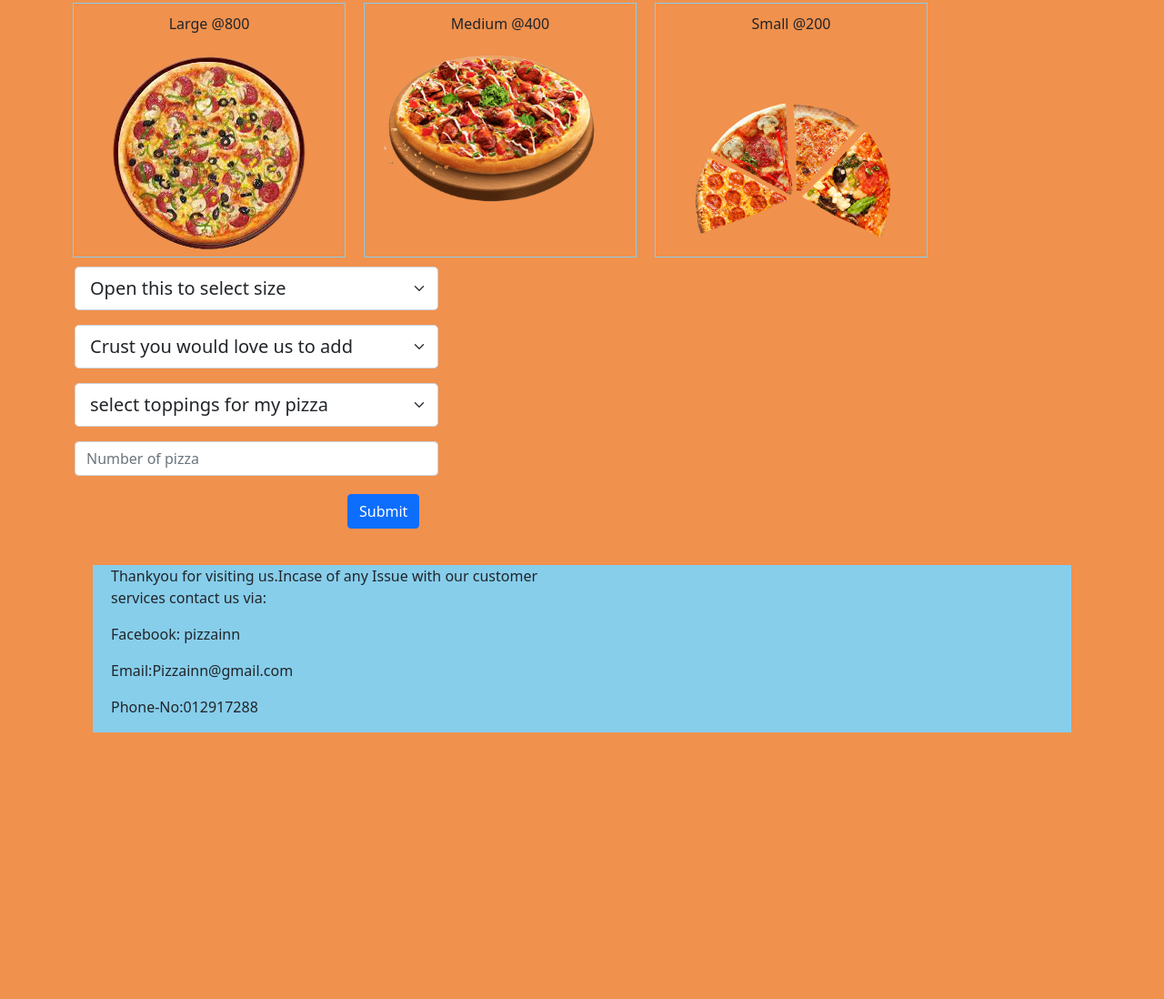
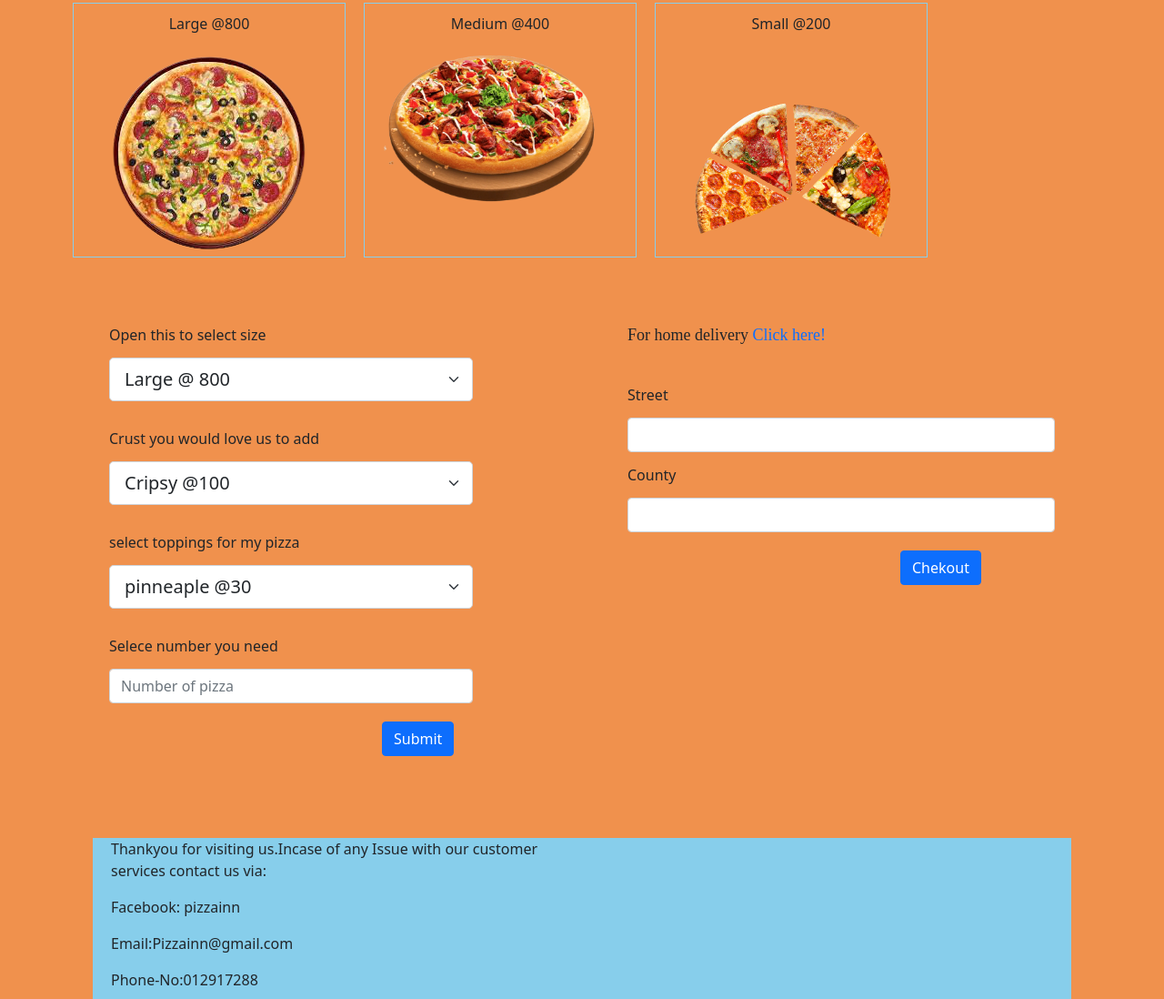
Before and after one commit to melodytowett/Pizza-Inn, a plain HTML site: page index.html in a window 1280 px wide. Shown: the part 549-1647 px from the top of the page at 91% size. Before the commit the page ends 1374 px from the top, so only its background shows below. Drawn offline with nearby package versions, Linux system fonts and the light colour scheme.

Commit message:
add the address form

```diff
--- a/index.html
+++ b/index.html
@@ -12,19 +12,7 @@
 </head>
 <body>
     <div class="container">
-        <!-- <nav class="navbar navbar-light bg-light">
-            <div class="container-fluid">
-              <a class="navbar-brand" href="#">
-                <img src="images/pizza-removebg-preview.png" alt="" width="100" height="80">
-              </a>
-                <ul class="navbar-nav">
-                    <a class="nav-link"href="#">Home</a>
-                    <a class="nav-link" href="#">Order</a>
-                    <a class="nav-link" href="#">Contact</a>
-                </ul>
 
-            </div>
-          </nav> -->
           <nav class="navbar navbar-expand-lg navbar-light ">
             <div class="container-fluid">
                 <a class="navbar-brand" href="#">
@@ -73,32 +61,64 @@
                         </div>
                     </div>
 
-                    <form>
-                        <select class="form-select form-select-lg mb-3" aria-label=".form-select-lg example">
+                    <div class="row">
+                      <div class="col-md-6">
+                    <form id="myForm">
 
-                            <option selected>Open this to select size</option>
-                            <option value="1">Large</option>
-                            <option value="2">Medium</option>
-                            <option value="3">Small</option>
+                      <label>Open this to select size</label>
+                        <select class="form-select form-select-lg mb-3" id="size" aria-label=".form-select-lg example">
+                            <option value="Large">Large @ 800</option>
+                            <option value="Medium">Medium @ 400</option>
+                            <option value="Small">Small @ 200</option>
                           </select>
-
-                          <select class="form-select form-select-lg mb-3" aria-label=".form-select-sm example">
-                            <option selected>Crust you would love us to add</option>
-                            <option value="1">Cripsy</option>
-                            <option value="2">Stuffed</option>
-                            <option value="3">Gluten-free</option>
+                          <label>Crust you would love us to add</label>
+                          <select class="form-select form-select-lg mb-3" id="crust" aria-label=".form-select-sm example">
+                            <option value="Cripsy">Cripsy @100</option>
+                            <option value="Stuffed">Stuffed @130</option>
+                            <option value="Gluten-free">Gluten-free @210</option>
                           </select>
-                          <select class="form-select form-select-lg mb-3" aria-label=".form-select-lg example">
-                            <option selected>select toppings for my pizza</option>
-                            <option value="1">pinneaple</option>
-                            <option value="2">beef</option>
-                            <option value="3">Cripsy</option>
+                          <label>select toppings for my pizza</label>
+                          <select class="form-select form-select-lg mb-3" id="toppings" aria-label=".form-select-lg example">
+                            <option value="pinneaple">pinneaple @30</option>
+                            <option value="beef">beef @40</option>
+                            <option value="chicken">chicken @60</option>
                           </select>
+                          <label>Selece number you need</label>
                           <input type="number" class="form-control" id="number" placeholder="Number of pizza">
 
                           <button type="submit" class="btn btn-primary">Submit</button>
                     </form>
+                    </div>
 
+
+                    <div class="col-md-6">
+                    <div id="hidden">
+                      <h6>Thankyou for chosing us.</h6>
+                      <p>We Have received your order. You have ordered <span id="quantity"></span> Pizza  with <span id="type"></span>  crust and <span id="top"></span> Toppings <br> Your Total Bill is:  <span id="Total"></span></p>
+                    </div>
+                    <div class="showing">
+                      <p>For home delivery <span class="Clickable text-primary">Click here!</span></p>
+
+                      <form id="new-contact">
+                            <div id="new-addresses">
+                                <div class="new-address">
+                                    <div class="form-group">
+                                        <label for="new-street">Street</label>
+                                        <input type="text" class="form-control new-street">
+                                    </div>
+                                    <div class="form-group">
+                                        <label for="new-county">County</label>
+                                        <input type="text" class="form-control new-county">
+
+                                    </div>
+                                </div>
+                            </div>
+                           <span class="btn btn-primary" id="add-address">Chekout</span>
+                    </form>
+
+                    </div>
+                    </div>
+                    </div>
                     <footer>
                         <div class="row" >
                             <p>Thankyou for visiting us.Incase of any Issue with our customer<br> services contact us via:</p>
```
